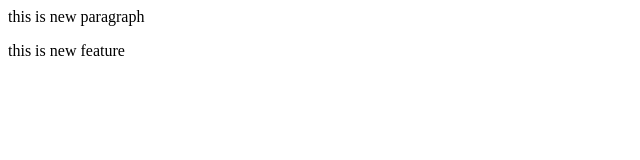
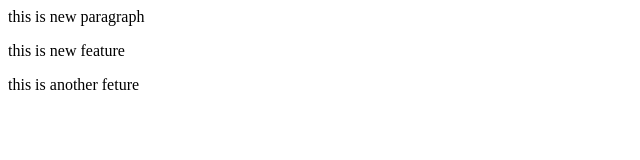
Before and after one commit to Shaikalthaf55/localrepo, a plain HTML site: page index.html in a window 1280 px wide. Shown: the whole page, without its empty margins (0-640 px from the left). Drawn offline with Linux system fonts and the light colour scheme.

Commit message:
added next feature

```diff
--- a/index.html
+++ b/index.html
@@ -1,2 +1,3 @@
 <p>this is new paragraph</p>
 <p>this is new feature</p>
+<p>this is another feture</p>
```
